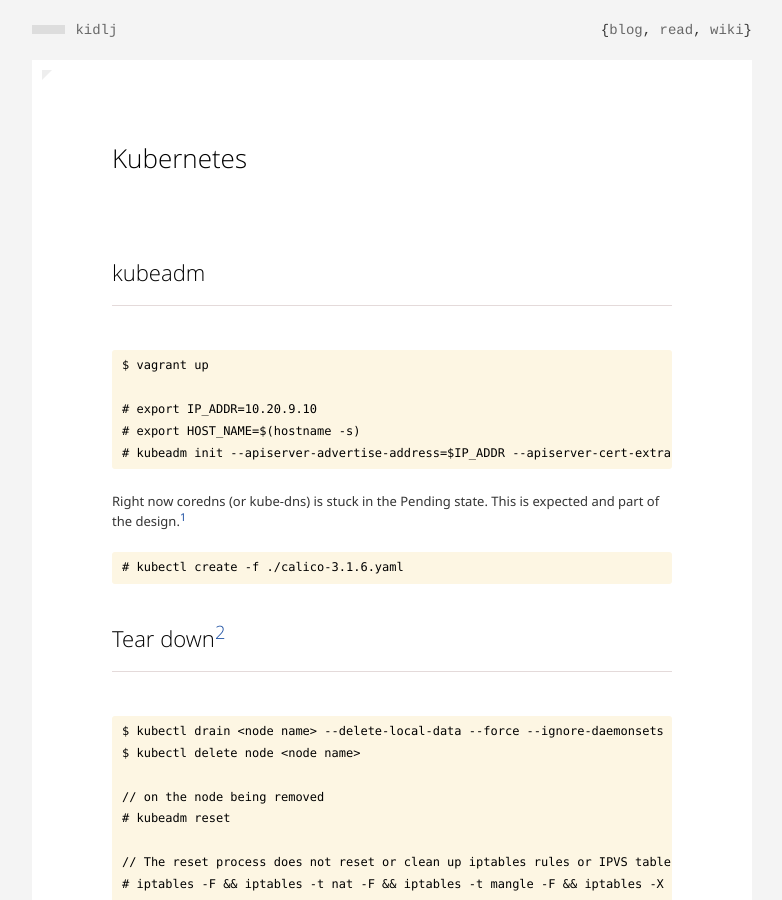
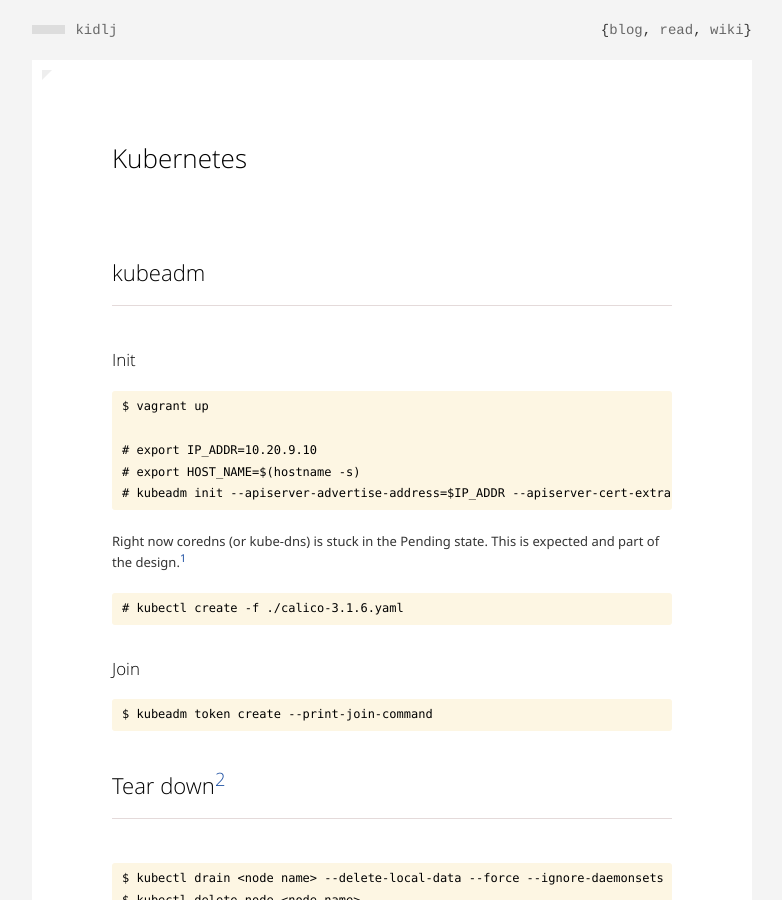
Before and after one commit to kidlj/awei, a Jekyll site: the page built from _wiki/kubernetes.md, in a window 1280 px wide and 900 px high. Shown: the whole window, without its empty margins (248-1030 px from the left). Built offline with Jekyll 4.4.1, drawn with Linux system fonts in a browser that asks for light colours.

Commit message:
kubeadm join wiki

```diff
--- a/_wiki/kubernetes.md
+++ b/_wiki/kubernetes.md
@@ -4,6 +4,8 @@
 
 kubeadm
 =======
+
+### Init
 
     $ vagrant up
 
@@ -14,6 +16,10 @@
 Right now coredns (or kube-dns) is stuck in the Pending state. This is expected and part of the design.[1]
 
     # kubectl create -f ./calico-3.1.6.yaml
+
+### Join
+
+    $ kubeadm token create --print-join-command
 
 Tear down[2]
 ============
```
